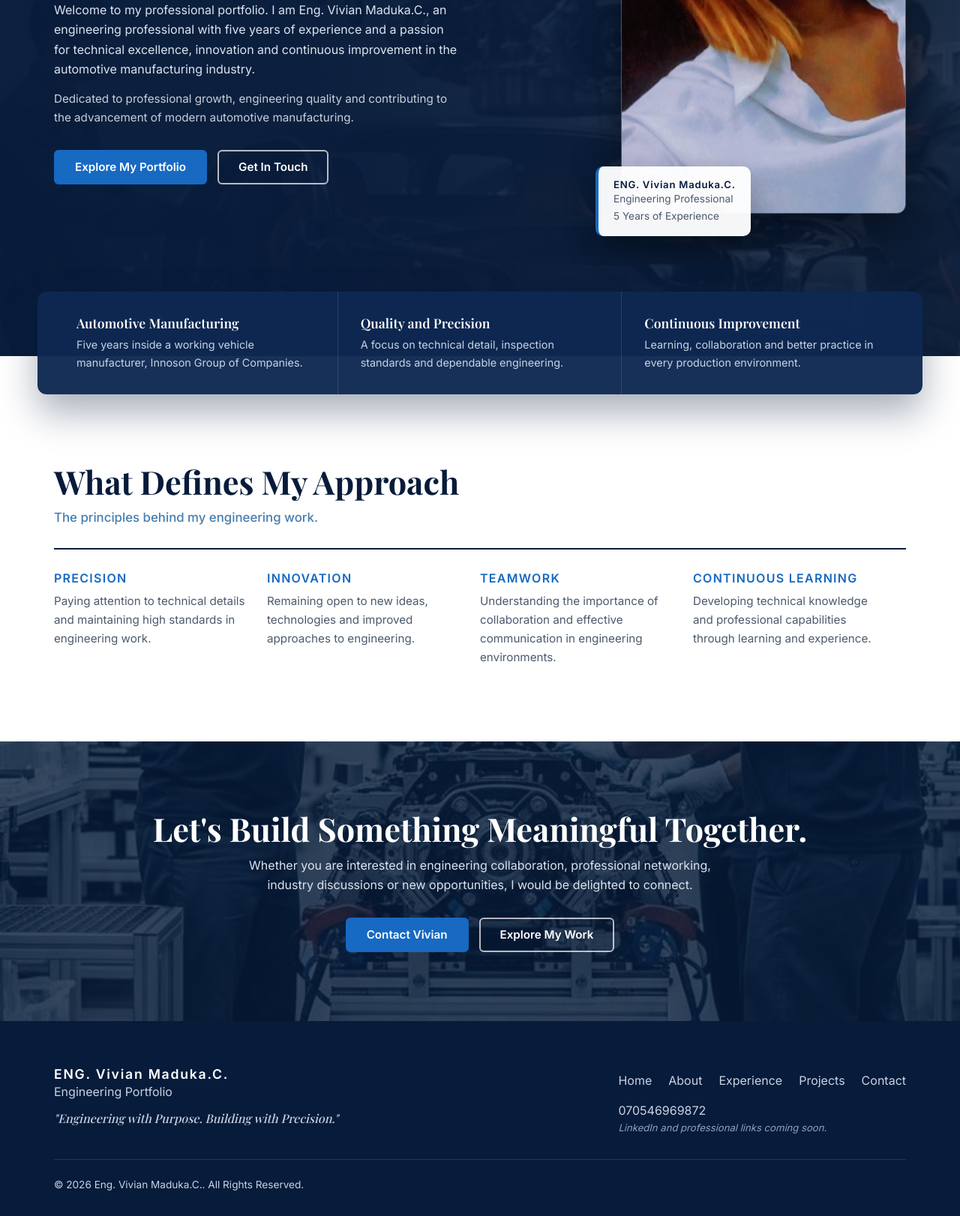
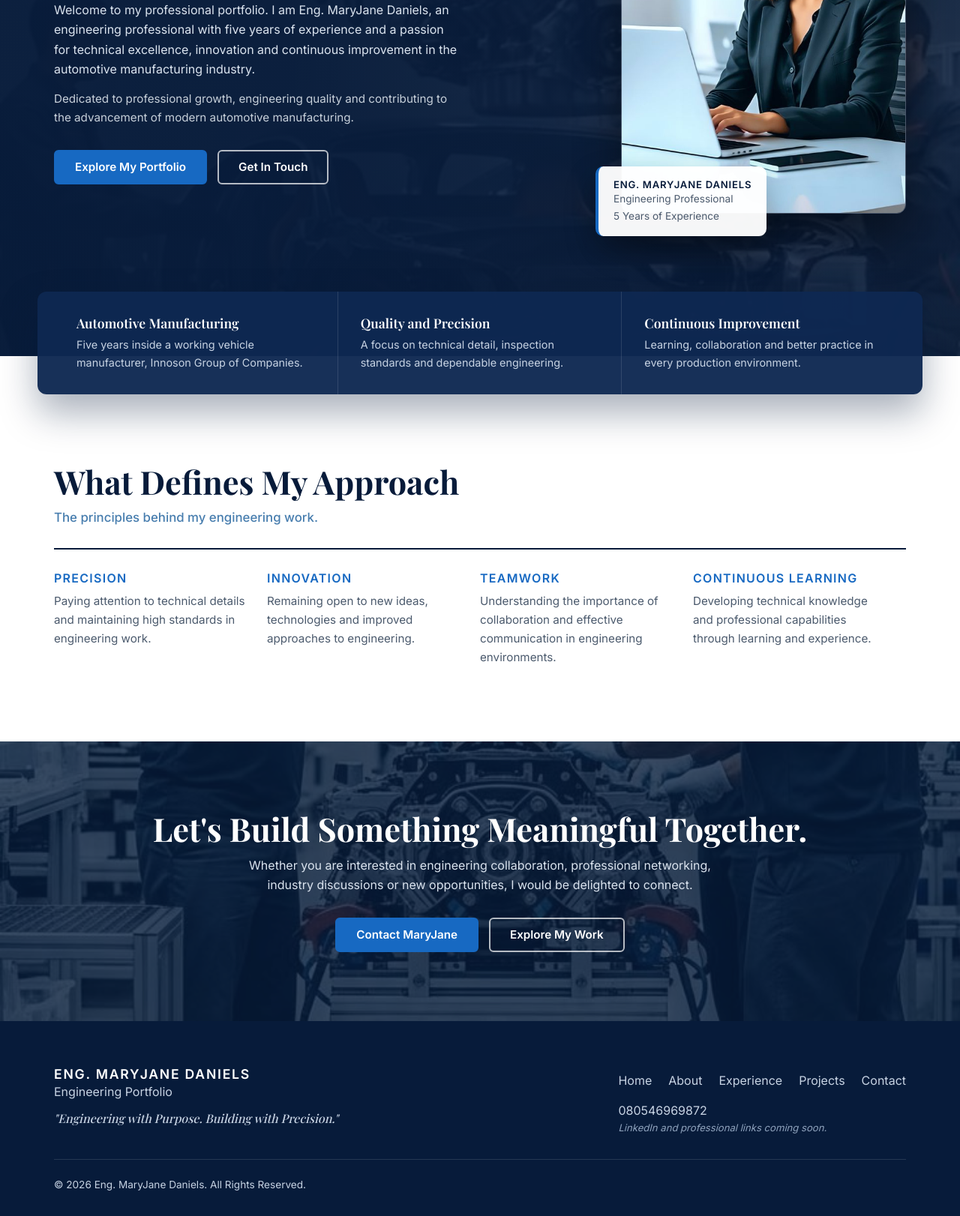
Before and after one commit to veemaduka2004-arch/Portfoilo_check, a plain HTML site: page index.html in a window 1280 px wide. Shown: the part 480-2102 px from the top of the page at 75% size. Drawn offline with nearby package versions, Linux system fonts and the light colour scheme.

Commit message:
let commit

```diff
--- a/index.html
+++ b/index.html
@@ -18,7 +18,7 @@
 <body>
 <header>
 <div class="wrap nav">
-<a class="brand" href="#home" aria-label="Eng. MaryJane Daniels home"><span class="mark">MD</span><span><b>ENG. Vivian Maduka.C.</b><small>ENGINEERING PORTFOLIO</small></span></a>
+<a class="brand" href="#home" aria-label="Eng. MaryJane Daniels home"><span class="mark">MD</span><span><b>MARYJANE DANIELS</b><small>ENGINEERING PORTFOLIO</small></span></a>
 <nav aria-label="Main">
 <button class="burger" aria-expanded="false" aria-controls="menu" aria-label="Open menu"><span></span></button>
 <ul id="menu">
@@ -35,13 +35,13 @@
 <div>
 <div class="kick">ENGINEERING PROFESSIONAL | 5 YEARS EXPERIENCE</div>
 <h1>Engineering Precision. Driving Innovation.</h1>
-<p>Welcome to my professional portfolio. I am Eng. Vivian Maduka.C., an engineering professional with five years of experience and a passion for technical excellence, innovation and continuous improvement in the automotive manufacturing industry.</p>
+<p>Welcome to my professional portfolio. I am Eng. MaryJane Daniels, an engineering professional with five years of experience and a passion for technical excellence, innovation and continuous improvement in the automotive manufacturing industry.</p>
 <p class="s">Dedicated to professional growth, engineering quality and contributing to the advancement of modern automotive manufacturing.</p>
 <div class="cta"><a class="btn" href="#projects">Explore My Portfolio</a><a class="btn ghost" href="#contact">Get In Touch</a></div>
 </div>
 <div class="pframe">
-<img src="images/My image.jpg" alt="Portrait of Eng. Vivian Maduka.C., smiling with arms folded" width="370" height="615">
-<div class="float"><b>ENG. Vivian Maduka.C.</b><span>Engineering Professional</span><span>5 Years of Experience</span></div>
+<img src="images/office woman.jpg" alt="Portrait of Eng. MaryJane Daniels, smiling with arms folded" width="370" height="615">
+<div class="float"><b>ENG. MARYJANE DANIELS</b><span>Engineering Professional</span><span>5 Years of Experience</span></div>
 </div>
 </div>
 </section>
@@ -53,16 +53,16 @@
 </div></div>
 
 <section id="about"><div class="wrap about">
-<img class="rv" src="images/My image.jpg" alt="Eng. Vivian Maduka.C., professional portrait" loading="lazy">
+<img class="rv" src="images/office woman.jpg" alt="Eng. MaryJane Daniels, professional portrait" loading="lazy">
 <div class="rv">
 <h2>About Me</h2>
 <p class="sub">Driven by Engineering. Inspired by Innovation.</p>
-<p>I am Eng. Vivian Maduka.C., an engineering professional with five years of experience at Innoson Group of Companies.</p>
+<p>I am Eng. MaryJane Daniels, an engineering professional with five years of experience at Innoson Group of Companies.</p>
 <p>My professional journey has been shaped by a commitment to engineering excellence, technical development and the pursuit of practical solutions within the automotive manufacturing industry.</p>
 <p>I believe that successful engineering goes beyond technical knowledge. It requires critical thinking, precision, collaboration, adaptability and a continuous commitment to improvement.</p>
 <p>Through my professional experience, I continue to develop my engineering capabilities and contribute to an environment where quality, efficiency and innovation matter.</p>
 <dl class="info">
-<div><dt>Name</dt><dd>Eng. Vivian Maduka.C.</dd></div><div><dt>Profession</dt><dd>Engineer</dd></div><div><dt>Industry</dt><dd>Automotive Manufacturing</dd></div><div><dt>Experience</dt><dd>5 Years</dd></div><div><dt>Organisation</dt><dd>Innoson Group of Companies</dd></div>
+<div><dt>Name</dt><dd>Eng. MaryJane Daniels</dd></div><div><dt>Profession</dt><dd>Engineer</dd></div><div><dt>Industry</dt><dd>Automotive Manufacturing</dd></div><div><dt>Experience</dt><dd>5 Years</dd></div><div><dt>Organisation</dt><dd>Innoson Group of Companies</dd></div>
 </dl>
 <a class="btn" href="#experience">Discover My Experience</a>
 </div></div></section>
@@ -117,16 +117,16 @@
 <section class="band"><div class="wrap">
 <h2>Let's Build Something Meaningful Together.</h2>
 <p>Whether you are interested in engineering collaboration, professional networking, industry discussions or new opportunities, I would be delighted to connect.</p>
-<div class="cta"><a class="btn" href="#contact">Contact Vivian </a><a class="btn ghost" href="#projects">Explore My Work</a></div>
+<div class="cta"><a class="btn" href="#contact">Contact MaryJane</a><a class="btn ghost" href="#projects">Explore My Work</a></div>
 </div></section>
 
 <section id="contact"><div class="wrap">
 <h2>Let's Connect</h2>
 <p class="sub">Have a professional enquiry or an opportunity to discuss? I'd love to hear from you.</p>
 <div class="contact">
-<div class="ccard"><h3>Vivian Maduka.C.</h3>
+<div class="ccard"><h3>Eng. MaryJane Daniels</h3>
 <small>Phone</small><a class="p" href="tel:070546969872">070546969872</a>
-<a class="btn" href="https://wa.me/23470546969872" target="_blank" rel="noopener">Chat on WhatsApp</a></div>
+<a class="btn" href="https://wa.me/+23480546969872" target="_blank" rel="noopener">Chat on WhatsApp</a></div>
 <form id="f" novalidate>
 <div class="hp" aria-hidden="true"><label for="website">Leave empty</label><input id="website" name="website" tabindex="-1" autocomplete="off"></div>
 <div><label for="n">Full Name</label><input id="n" name="name" autocomplete="name" required><div class="err"></div></div>
@@ -141,13 +141,13 @@
 
 <footer><div class="wrap">
 <div class="top">
-<div><h3>ENG. Vivian Maduka.C.</h3><p>Engineering Portfolio</p><p style="margin-top:10px;font-family:var(--serif);font-style:italic">"Engineering with Purpose. Building with Precision."</p></div>
+<div><h3>ENG. MARYJANE DANIELS</h3><p>Engineering Portfolio</p><p style="margin-top:10px;font-family:var(--serif);font-style:italic">"Engineering with Purpose. Building with Precision."</p></div>
 <div><ul><li><a href="#home">Home</a></li><li><a href="#about">About</a></li><li><a href="#experience">Experience</a></li><li><a href="#projects">Projects</a></li><li><a href="#contact">Contact</a></li></ul>
-<p style="margin-top:14px">070546969872</p>
+<p style="margin-top:14px">080546969872</p>
 <!-- EDITABLE: add LinkedIn and other professional links here when supplied -->
 <p class="note" style="color:#8fa3bd">LinkedIn and professional links coming soon.</p></div>
 </div>
-<p class="c">© 2026 Eng. Vivian Maduka.C.. All Rights Reserved.</p>
+<p class="c">© 2026 Eng. MaryJane Daniels. All Rights Reserved.</p>
 </div></footer>
 
 <button id="top" aria-label="Back to top">↑</button>
```
Also changed, not shown: images/office woman.jpg (added).
